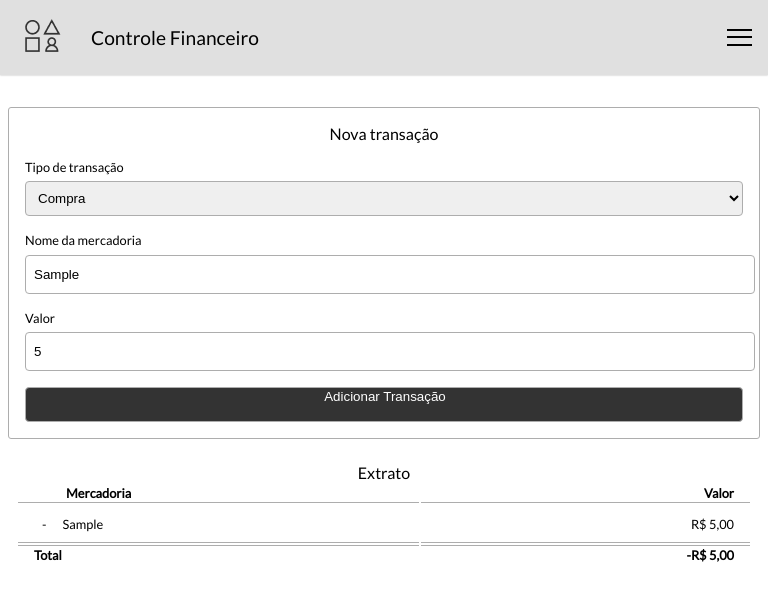
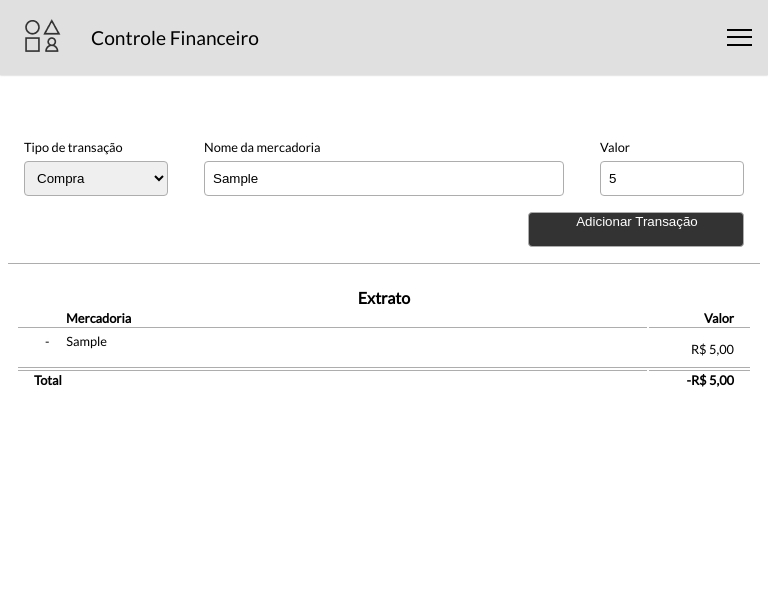
Before and after one commit to josiel27/test-viavarejo, a React (Create React App) app: page / in a window 768 px wide. Both pictures are taken after typing "Sample", "5" into the empty fields and a click on the button "Adicionar Transação". Shown: the top 600 px of the page. Built offline with nearby package versions, Linux system fonts and the light colour scheme.

Commit message:
final adjustments to responsiveness and component extract.js

```diff
--- a/src/components/App/App.css
+++ b/src/components/App/App.css
@@ -7,7 +7,6 @@
 .grid-container {
   width: 100%;
   margin: auto;
-  margin-top: 1.5rem;
 }
 
 .grid-row {
@@ -70,3 +69,12 @@
 .grid-row, .grid-col-12 {
   width: 100%;
 }
+
+
+/* Ajustando a largura do menu conforme a responsividade dos dispositivos */
+@media (min-width: 768px) {
+  .grid-container {
+   margin-top: 1.5rem
+  }
+
+}
--- a/src/components/Container/Container.css
+++ b/src/components/Container/Container.css
@@ -5,7 +5,7 @@
 
 /* Ajustando a quebra do conteudo do container, para dispositivos com a resolucao menor que 1024px */
 @media (max-width: 1024px) {
-    .responsive-ajust div {
+    .responsive-ajust > div {
         width: 100%;
     }
 }
--- a/src/components/Extract/Extract.css
+++ b/src/components/Extract/Extract.css
@@ -7,6 +7,12 @@
 /* Titulo do extrato */
 .title-extract {
     text-align: center;
+    font-weight: bold;
+}
+
+.no-extract{
+    text-align: center;
+    margin: 1rem;
 }
 
 /* Ajustes na tabela de extrato */
@@ -31,6 +37,7 @@
 thead th {
     border-bottom: 1px solid #adadad;
     padding-left: 3rem !important;
+
 }
 
 /* Altura das linhas da tabela e bordas separando essa linhas */
@@ -49,3 +56,39 @@ tbody td>span {
     margin-right: 1rem;
     margin-left: 0.5rem;
 }
+
+/* AJUSTES NA QUEBRA DE LINHA DA TABELA */
+.desc-style{
+    word-wrap: break-word;
+    text-align: left;
+    width: 40vw !important;
+    display: initial !important;
+}
+.table-extract-body span{
+    width: 1%;
+}
+
+/* AJUSTES NA QUEBRA DE LINHA DA TABELA */
+@media (max-width: 600px) {
+    .desc-style{
+        width: 75vw !important;
+    }
+}
+
+@media (max-width: 768px) {
+    .desc-style{
+        width: 50vw !important;
+    }
+}
+
+@media (min-width: 768px) and (max-width: 1024px) {
+    .desc-style{
+        width: 70vw  !important;
+    }
+}
+
+@media (min-width: 1024px) {
+    .desc-style{
+        max-width: 400px;
+    }
+}
--- a/src/components/Extract/Extract.js
+++ b/src/components/Extract/Extract.js
@@ -18,10 +18,13 @@ const Extract = props => {
             for (const [index, value] of elements.entries()) {  //para cada element adiciona um tr na tabela
                 itemsTableTh.push(
                     <tr key={index} className="table-extract-body">
-                        <td>
-                            {(value.transaction === 'Venda') ? <span>+</span> : null}
-                            {(value.transaction === 'Compra') ? <span>-</span> : null}
-                            {value.description}</td>
+                        <td className="grid-row">
+                            {(value.transaction === 'Venda') ? <span className="grid-col-1">+</span> : null}
+                            {(value.transaction === 'Compra') ? <span className="grid-col-1">-</span> : null}
+                            <div className="grid-col-8 desc-style">
+                                {value.description}
+                            </div>
+                        </td>
                         <td>{formatPrice(parseFloat(value.price))}</td>
                     </tr>
                 )
@@ -34,10 +37,10 @@ const Extract = props => {
         }
     } catch (error) { console.log(error) };
 
-
     return (
         <div className="extract">
             <div className="title-extract">Extrato</div>
+            {itemsTableTh.length > 0?
                 <table className="table-extract">
                     <thead>
                         <tr>
@@ -56,6 +59,7 @@ const Extract = props => {
                         </tr>
                     </tfoot>
                 </table>
+                : <div className="no-extract">SEM EXTRATO - Adicione uma nova transação</div>}
 
         </div>
     );
--- a/src/components/NewTransaction/NewTransaction.css
+++ b/src/components/NewTransaction/NewTransaction.css
@@ -1,4 +1,5 @@
 /* Div pai do conteudo na nova transacao */
+
 .transaction {
     width: 100%;
     padding: 16px;
@@ -8,21 +9,25 @@
 }
 
 /* Ajustes no titulo da nova transacao */
+
 .transaction-title {
     text-align: center;
+    font-weight: bold;
 }
 
 /* REMOVE O SPIN DO TYPE BUTTON NUMBER */
+
 input::-webkit-outer-spin-button, input::-webkit-inner-spin-button {
     -webkit-appearance: none;
     margin: 0;
 }
+
 input[type=number] {
     -moz-appearance: textfield;
 }
 
+/* Style dos inputs do formulario */
 
-/* Style dos inputs do formulario */
 form, label {
     font-size: 0.8rem;
     margin-top: 1rem;
@@ -34,6 +39,7 @@ form, label {
     height: 35px;
     border-radius: 4px;
     padding-left: 0.5rem;
+    box-sizing: border-box;
     border: 1px solid #adadad;
 }
 
@@ -42,3 +48,35 @@ form, label {
     color: white;
     margin-top: 1rem;
 }
+
+@media (max-width: 768px) {
+    /* Div pai do conteudo na nova transacao */
+    .transaction {
+        border: none;
+        border-radius: 0px;
+        border-bottom: 1px solid #adadad;
+    }
+    .transaction-title {
+        display: none;
+    }
+}
+
+/* AJUSTES NA VERSAO TABLET PARA APRESENTAR O FORM DE NOVA TRANSACAO ALINHANDO OS INPUTS NAS COLUNAS */
+
+@media (min-width: 768px) and (max-width: 1024px) {
+    .type-transaction {
+        width: 20% !important;
+    }
+    .merchandise-name {
+        width: 50% !important;
+        margin-left: 5%;
+    }
+    .price-value {
+        width: 20% !important;
+        margin-left: 5%;
+    }
+    .submit-style {
+        width: 30% !important;
+        float: right !important;
+    }
+}
--- a/src/components/NewTransaction/NewTransaction.js
+++ b/src/components/NewTransaction/NewTransaction.js
@@ -14,25 +14,34 @@ const NewTransaction = (props) => {
     };
 
 
-
     return (
         <div className="transaction">
             <div className="transaction-title">Nova transação</div>
 
             <form className="grid-row" onSubmit={(e) => { props.param.change.handleSubmit(e) }}>
+
+                <div className="grid-col-12 type-transaction">
+                    <div className="grid-row" >
                         <label className="grid-col-12">Tipo de transação</label>
                         <select className="grid-col-12 input-style" value={props.param.state.transaction} onChange={props.param.change.handleChangeTransaction} required>
                             {getOptionsTransactionType()}
                         </select>
+                    </div>
+                </div>
 
-
-                <label className="grid-col-12">Nome da mercadoria</label>
+                <div className="grid-col-12 merchandise-name">
+                    <div className="grid-row" >
+                        <label className="grid-col-12 ">Nome da mercadoria</label>
                         <input className="grid-col-12 input-style"
                             value={props.param.state.transaction.description}
                             onChange={props.param.change.handleChangeDescription}
                             placeholder="Input"
                             required />
+                    </div>
+                </div>
 
+                <div className="grid-col-12 price-value">
+                    <div className="grid-row" >
                         <label className="grid-col-12">Valor</label>
                         <input className="grid-col-12 input-style"
                             value={props.param.state.transaction.price}
@@ -40,6 +49,8 @@ const NewTransaction = (props) => {
                             placeholder="R$ 0,00"
                             type="number"
                             required />
+                    </div>
+                </div>
 
                 <button type="submit" className="grid-col-12 input-style submit-style">Adicionar Transação</button>
 
@@ -50,8 +61,3 @@ const NewTransaction = (props) => {
 }
 
 export default NewTransaction;
-
-
-            // for (const key in props.param.state) {
-            //     localStorage.setItem(`@test-viavarejo/${key}`, JSON.stringify(props.param.state[key]));
-            // }
```
Also changed, not shown: src/components/App/App.js (line endings or trailing spaces). Lines whose indentation alone changed are shown as unchanged.
